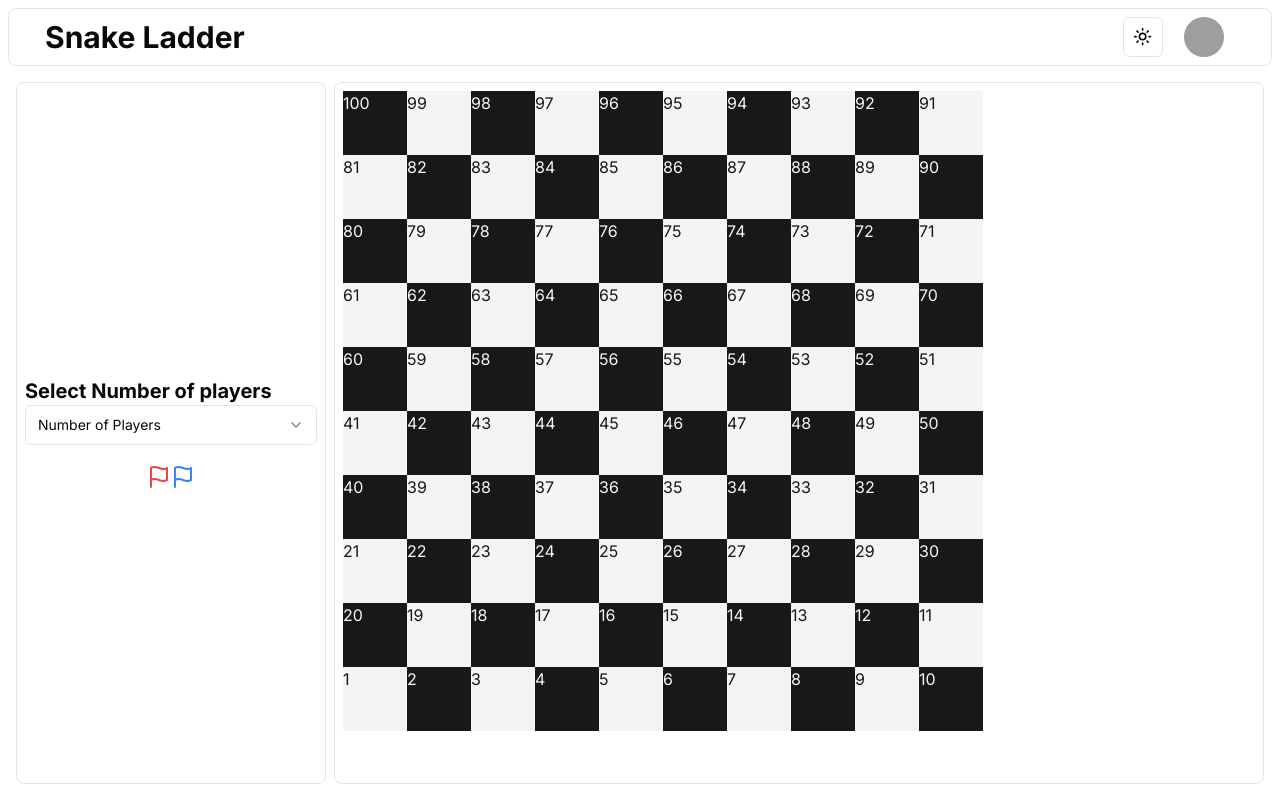
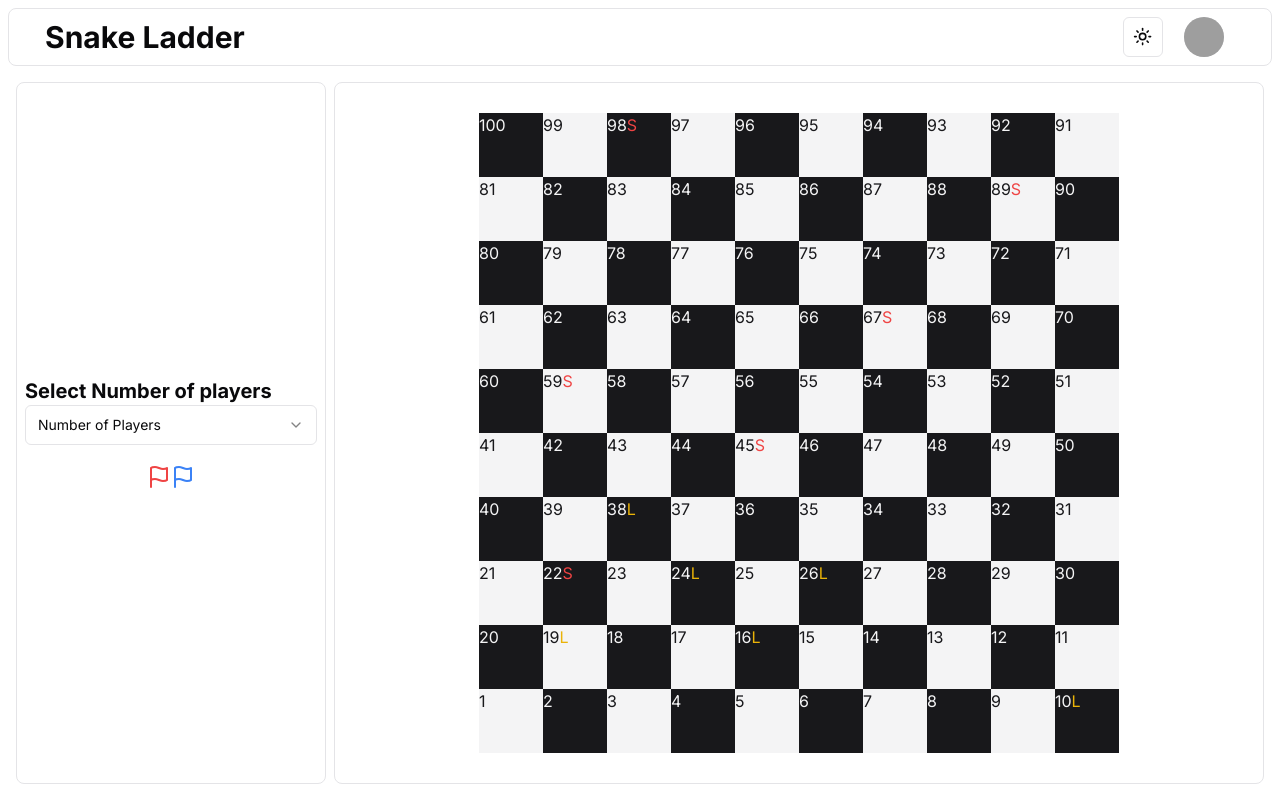
Before and after one commit to arpitv970/snake-ladder, a Next.js app: page / in a window 1280 px wide. Built offline with nearby package versions, Linux system fonts and the light colour scheme; grey boxes are pictures that could not be loaded.

Commit message:
added snakes & ladders

```diff
--- a/app/globals.css
+++ b/app/globals.css
@@ -101,6 +101,11 @@ main {
 .board {
   @apply grid grid-cols-10 w-max;
 }
+
+.board-sec {
+@apply flex justify-center items-center mx-auto;
+}
+
 .tile {
   @apply h-[4rem] w-[4rem] m-0 px-0 flex justify-start items-start;
 }
--- a/components/game/board/Board.tsx
+++ b/components/game/board/Board.tsx
@@ -1,4 +1,4 @@
-import { board } from '@/lib/utils'
+import { board, ladderPositions, snakePositions } from '@/lib/utils'
 import React from 'react'
 import Tile from './Tile'
 
@@ -9,13 +9,41 @@ const Board = () => {
       <div className='board'>
         {
           board.map((row, idx) => (
-            row.map((item: number, idx2: number) => (
+            row.map((item: number, idx2: number) => {
+              const snakeTile = snakePositions.find((snake) => {
+                return snake['currentPosition'] === item + 1
+              })
 
-              <Tile
-                id={item + 1}
-                type='neutral'
-                key={idx}
-              />)
+              const ladderTile = ladderPositions.find((ladder) => {
+                return ladder['currentPosition'] === item + 1;
+              })
+
+              if (ladderTile?.currentPosition === item + 1) {
+                return (
+                  <Tile
+                    id={item + 1}
+                    type='ladder'
+                    key={idx}
+                  />)
+              }
+
+              else if (snakeTile?.currentPosition === item + 1) {
+                return (
+                  <Tile
+                    id={item + 1}
+                    type='snake'
+                  />
+                )
+              }
+
+              return (
+                <Tile
+                  id={item + 1}
+                  type='neutral'
+                  key={idx}
+                />)
+            }
+
             ))
           )
         }
--- a/components/game/board/Tile.tsx
+++ b/components/game/board/Tile.tsx
@@ -4,7 +4,11 @@ import React from 'react'
 const Tile = (props: boardTile) => {
   const { id, type } = props;
   return (
-    <span className={`${id % 2 === 0 ? 'dark-tile' : 'light-tile'} tile`}>{id}</span>
+    <span className={`${id % 2 === 0 ? 'dark-tile' : 'light-tile'} tile`}>
+      {id}
+      <span className={type === 'snake' ? 'text-red-500' : 'hidden'}>S</span>
+      <span className={type === 'ladder' ? 'text-yellow-500' : 'hidden'}>L</span>
+    </span>
   )
 }
 
```
